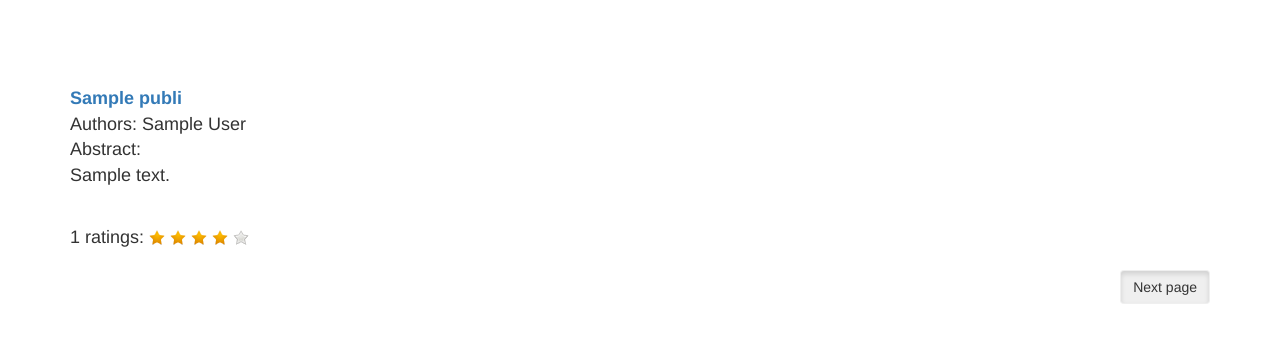
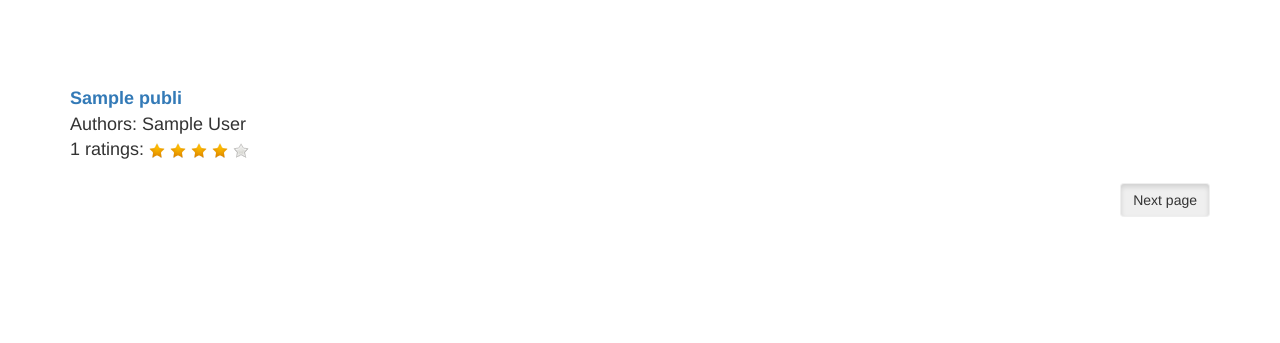
Before and after one commit to afouchet/OpenReview, a Django app: template templates/open_review/search.html in a window 1280 px wide. Shown: the part 54-397 px from the top of the page. Run offline with Django 3.2, Linux system fonts and the light colour scheme; the template is opened without the code that fills it: most values are stand-ins (such as "Sample title", 1, 10 or a date in 2020); some libraries are stand-ins or nearby versions.

Commit message:
Remove abstract in search results

```diff
--- a/templates/open_review/search.html
+++ b/templates/open_review/search.html
@@ -13,7 +13,6 @@
    <div class="row search_result">
      <a href="{% url 'open_review:article_desc' publi.id %}">{{ publi.title }}</a></br>
      Authors: {{ publi.authors }} </br>
-     Abstract: {{ publi.summary | linebreaks | truncatechars:300}} </br>
      {% if publi.nb_comments %}
        <div id="rating-{{ publi.id }}">{{ publi.nb_comments }} ratings: </div>
          <!-- This script is making the star rating icons -->
```
